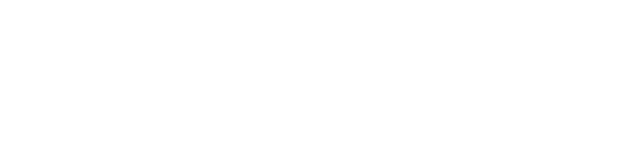
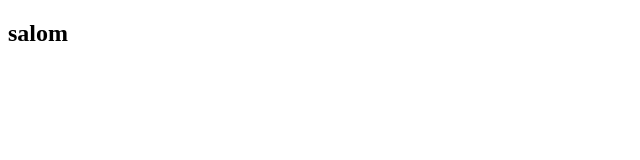
Before and after one commit to oqilxonov-yahyobek/vazifa-2, a plain HTML site: page index.html in a window 1280 px wide. Shown: the full height of the page, 0-640 px from the left. Drawn offline with Linux system fonts and the light colour scheme.

Commit message:
qoshildi

```diff
--- a/index.html
+++ b/index.html
@@ -6,5 +6,7 @@
     <title>Document</title>
     <link rel="stylesheet" href="./style.css" />
   </head>
-  <body></body>
+  <body>
+    <h2>salom</h2>
+  </body>
 </html>
```
